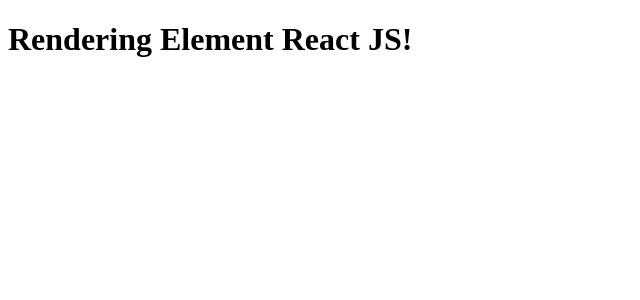
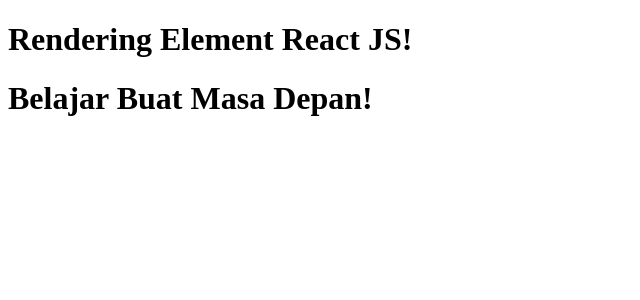
Before and after one commit to Sigit-Wasis/React-js, a React (Create React App) app in the folder NC/hello-react/: page / in a window 1280 px wide. Shown: the top 300 px of the page, without its empty margins (0-640 px from the left). Built offline with nearby package versions, Linux system fonts and the light colour scheme.

Commit message:
Update App.js

```diff
--- a/NC/hello-react/src/App.js
+++ b/NC/hello-react/src/App.js
@@ -4,6 +4,7 @@
   return (
     <div>
       <h1>Rendering Element React JS!</h1>
+      <h1>Belajar Buat Masa Depan!</h1>
     </div>
   );
 }
```
